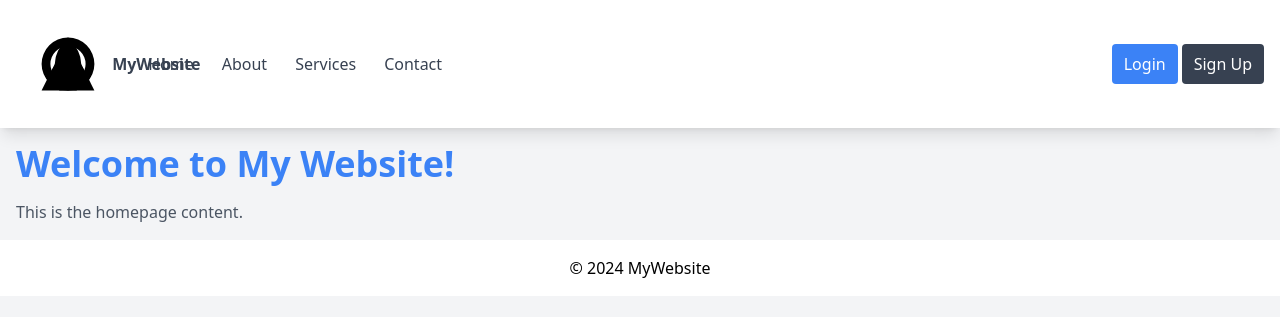
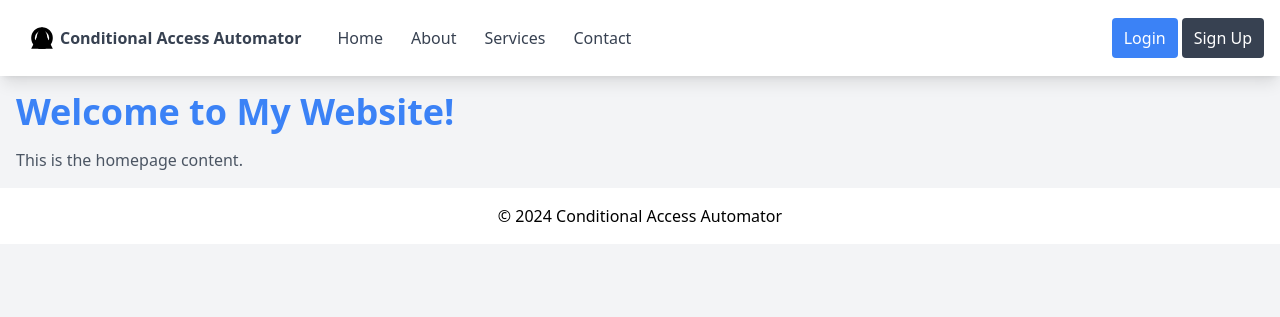
Before and after one commit to Megakuul/conditional-access-automator, a Flask app: page / in a window 1280 px wide. Shown: the top 317 px of the page. Run offline with Flask 3, Linux system fonts and the light colour scheme; some libraries are stand-ins or nearby versions.

Commit message:
fix: flask structure with tailwind

```diff
--- a/web/templates/base.html
+++ b/web/templates/base.html
@@ -15,9 +15,9 @@
           <!-- Logo -->
           <div>
             <a href="/" class="flex items-center py-5 px-2 text-gray-700 hover:text-gray-900">
-              <img src="{{ url_for('static', filename='assets/logo.svg') }}" alt="logo">
+              <img src="{{ url_for('static', filename='assets/logo.svg') }}" alt="logo" class="h-9 w-9">
 
-              <span class="font-bold">MyWebsite</span>
+              <span class="font-bold">Conditional Access Automator</span>
             </a>
           </div>
           <!-- Primary Navbar items -->
@@ -46,7 +46,7 @@
 
   <!-- Footer (optional) -->
   <footer class="bg-white text-center py-4">
-    <p>&copy; 2024 MyWebsite</p>
+    <p>&copy; 2024 Conditional Access Automator</p>
   </footer>
 </body>
 </html>
```
